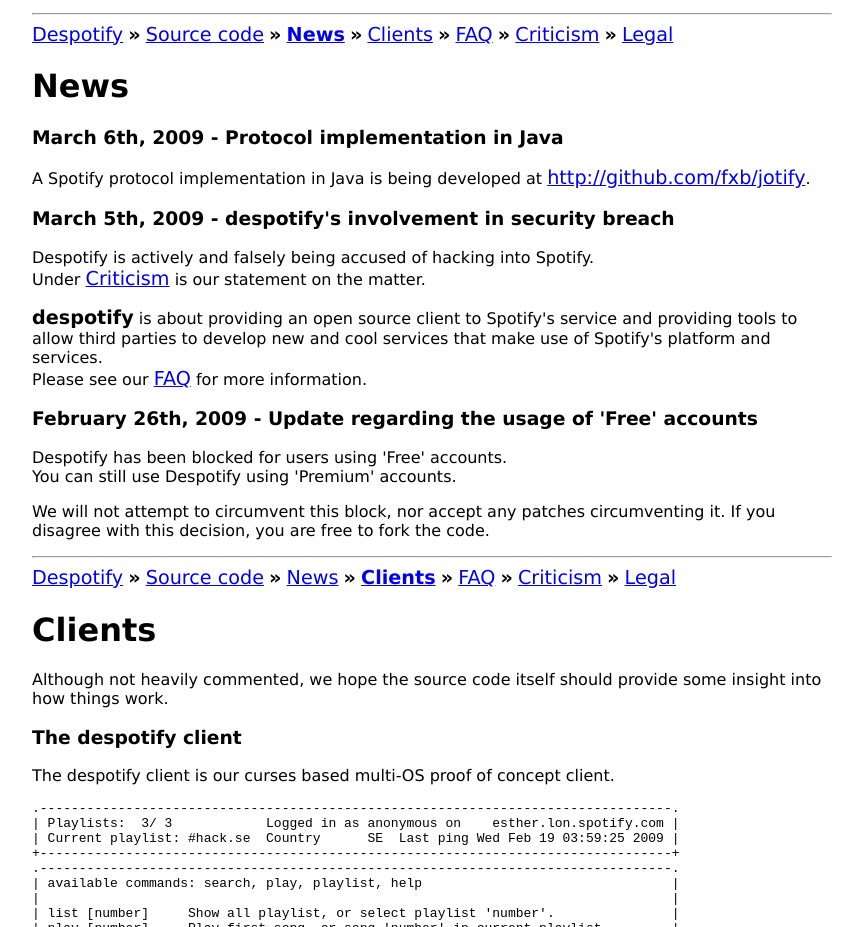
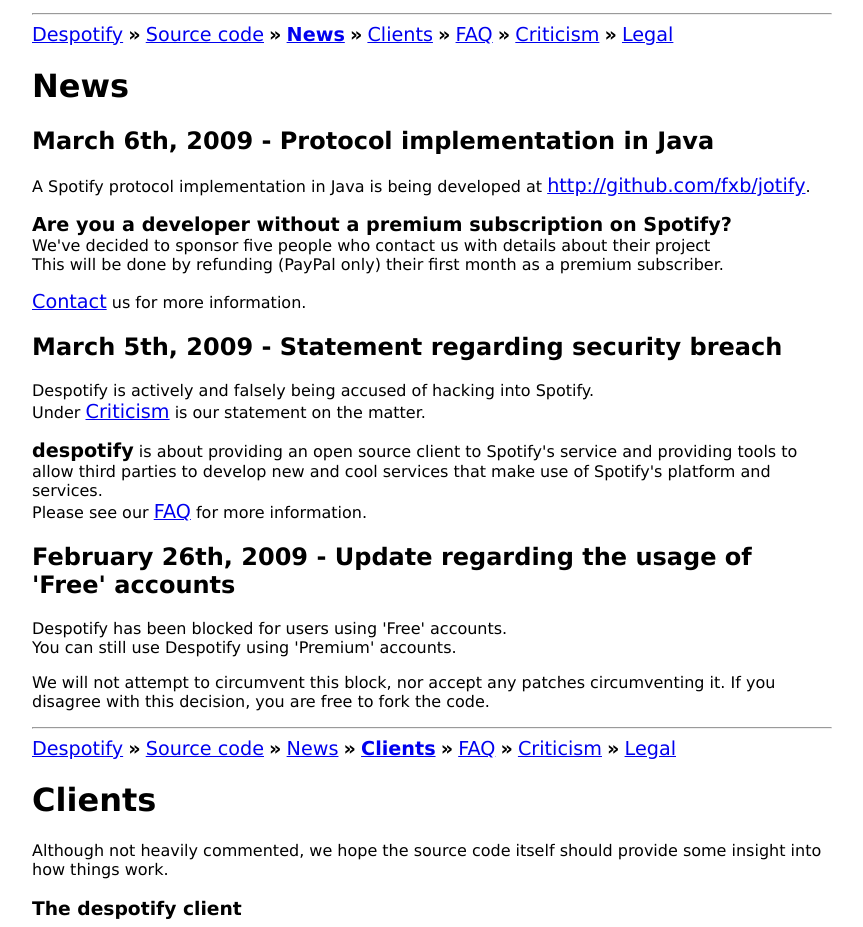
Before and after one commit to SimonKagstrom/despotify, a plain HTML site: page web/index.html in a window 1280 px wide. Shown: the part 1251-2178 px from the top of the page, without its empty margins (208-1071 px from the left). Drawn offline with Linux system fonts and the light colour scheme.

Commit message:
news: announce that despotify will sponsor five developers by refunding one month worth of premium subscription on Spotify's service

```diff
--- a/web/index.html
+++ b/web/index.html
@@ -123,16 +123,24 @@ a.cur {
 	<a href="#legal">Legal</a>
 </div>
 <h1>News</h1>
-<h3>March 6th, 2009 - Protocol implementation in Java</h3>
+<h2>March 6th, 2009 - Protocol implementation in Java</h2>
 <p>A Spotify protocol implementation in Java is being developed at <a href="http://github.com/fxb/jotify">http://github.com/fxb/jotify</a>.</p>
-<h3>March 5th, 2009 - despotify's involvement in security breach</h3>
+<p><strong>Are you a developer without a premium subscription on Spotify?</strong><br />
+We've decided to sponsor five people who contact us with details about their project<br />
+This will be done by refunding (PayPal only) their first month as a premium subscriber.
+</p>
+<p>
+<a href="mailto:despotify at gmail.com">Contact</a> us for more information.
+</p>
+
+<h2>March 5th, 2009 - Statement regarding security breach</h2>
 <p>Despotify is actively and falsely being accused of hacking into Spotify.<br />
 Under <a href="#criticism">Criticism</a> is our statement on the matter.
 </p>
 <p><strong>despotify</strong> is about providing an open source client to Spotify's service and providing tools to allow third parties to develop new and cool services that make use of Spotify's platform and services.<br />
 Please see our <a href="#faq">FAQ</a> for more information.
 </p>
-<h3>February 26th, 2009 - Update regarding the usage of 'Free' accounts</h3>
+<h2>February 26th, 2009 - Update regarding the usage of 'Free' accounts</h2>
 <p>Despotify has been blocked for users using 'Free' accounts.<br />
 You can still use Despotify using 'Premium' accounts.</p>
 <p>We will not attempt to circumvent this block, nor accept any patches circumventing it. If you disagree with this decision, you are free to fork the code.</p>
```
